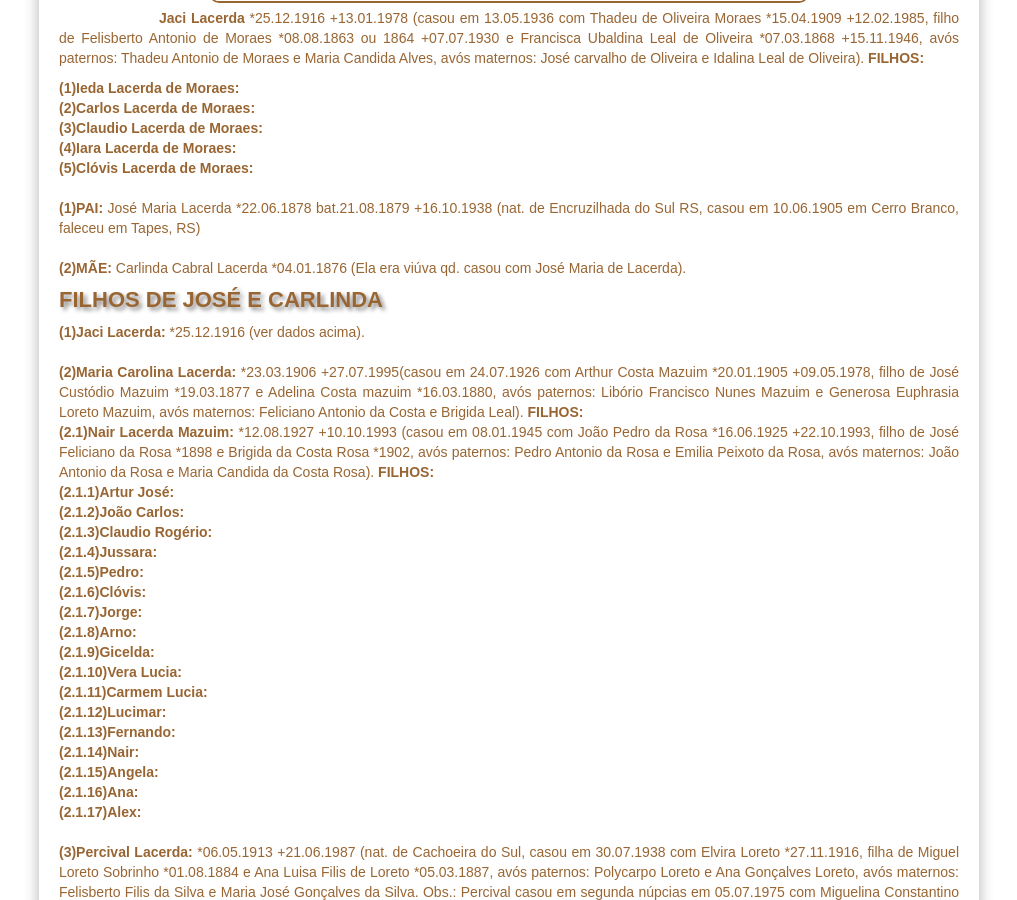
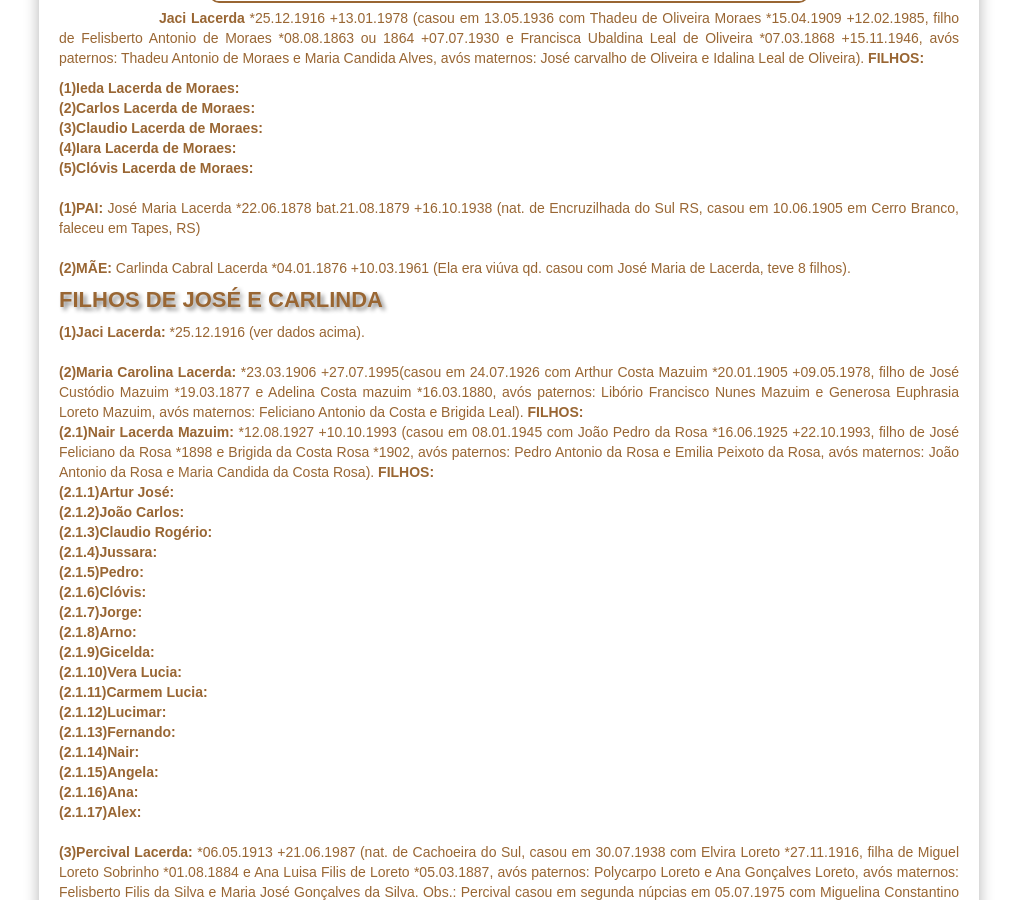
Before and after one commit to claudiovargas1955/claudiovargas1955.github.io, a Jekyll site: the page built from _pages/familia-lacerda.html, in a window 1280 px wide and 900 px high, scrolled down 441 px. Shown: the whole window, without its empty margins (131-1148 px from the left). Built offline with Jekyll 4.4.1, drawn with Linux system fonts in a browser that asks for light colours; some web fonts are replaced.

Commit message:
Update familia-lacerda.html

```diff
--- a/_pages/familia-lacerda.html
+++ b/_pages/familia-lacerda.html
@@ -109,7 +109,7 @@ Idalina Leal de Oliveira). <b>FILHOS: </b><br>
 <b>(1)PAI: </b>José Maria Lacerda *22.06.1878 bat.21.08.1879 +16.10.1938 (nat. de Encruzilhada do Sul RS, casou em 10.06.1905 em Cerro Branco, faleceu em Tapes,
 RS)<br><br>
 
-<b>(2)MÃE: </b>Carlinda Cabral Lacerda *04.01.1876 (Ela era viúva qd. casou com José Maria de Lacerda). <br>
+<b>(2)MÃE: </b>Carlinda Cabral Lacerda *04.01.1876 +10.03.1961 (Ela era viúva qd. casou com José Maria de Lacerda, teve 8 filhos). <br>
 
 <h4>FILHOS DE JOSÉ E CARLINDA</h4>
 <p><b>(1)Jaci Lacerda: </b>*25.12.1916 (ver dados acima).<br><br>
@@ -162,7 +162,6 @@ Santos e Porfira Joaquina dos Santos. Obs.: Segundo o registro de óbito de Vict
 <b>(7)Helcinda Lelia Lacerda: </b>*26.06.1911 (nat. de Cachoeira do Sul, RS).<br><br>
 
 
-
 <h4>AVÓS DE JACI</h4>
 <p><b>(1.1)PATERNOS: Vicente Pedroso de Lacerda *1845</b> e Manoela Garcia Lacerda *1858. <b>FILHOS: </b><br>
   <b>(1.1.1)Maria do Carmo Lacerda: </b>*1880 (casou em 28.07.1899 com Honório Antonio de Carvalho *1878, filho de Joaquim Antonio de
```
